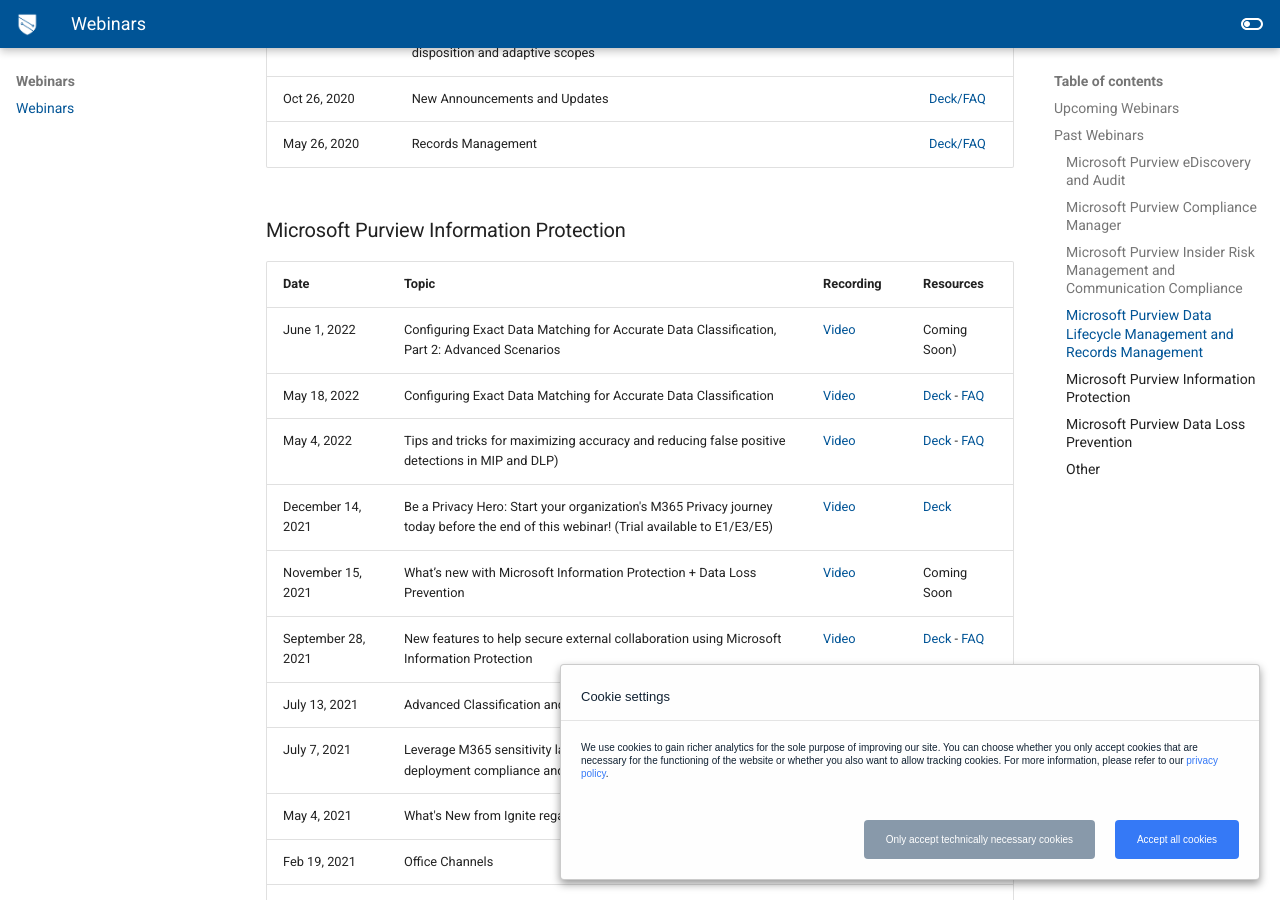
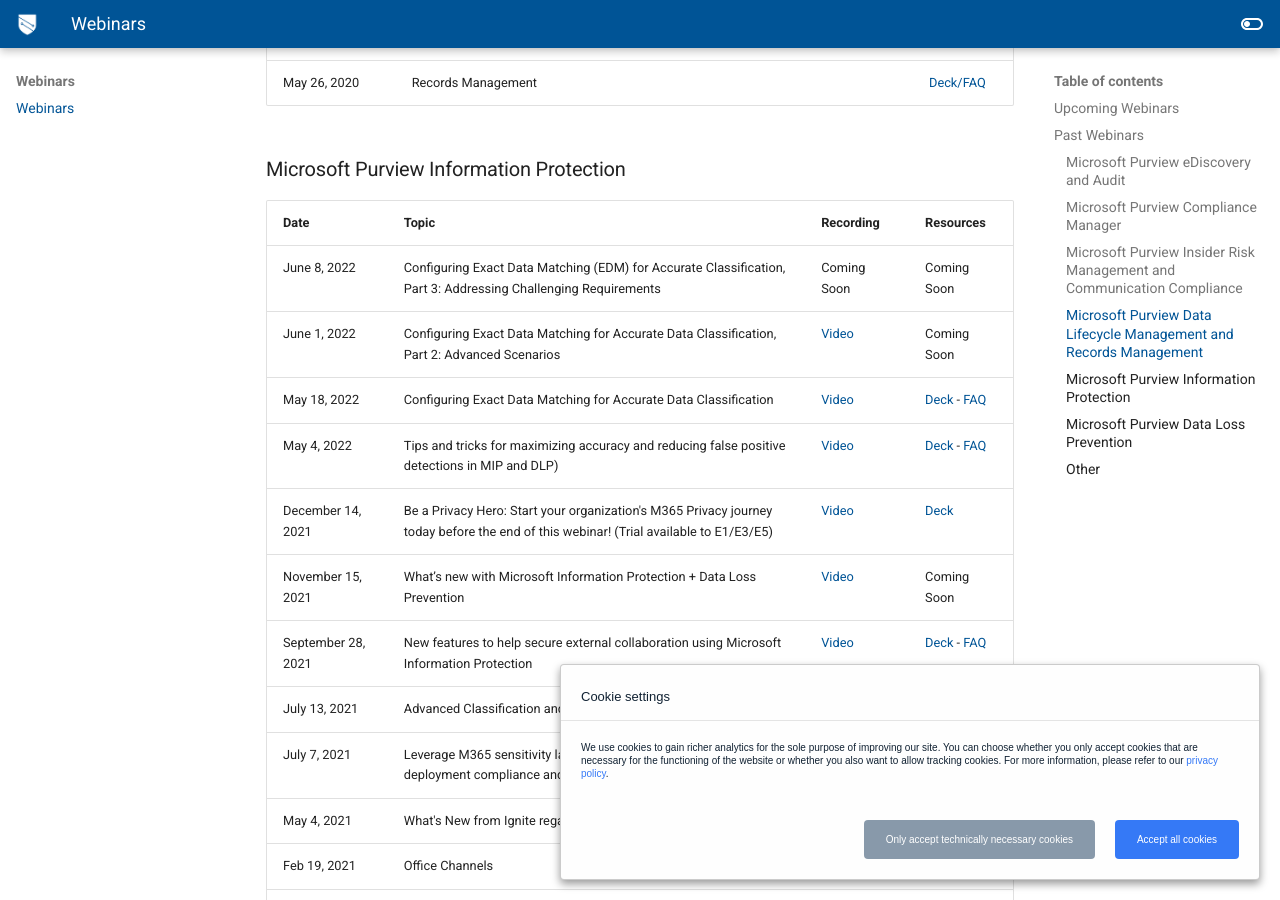
Before and after one commit to microsoft/ComplianceCxE, an MkDocs documentation site: the page built from docs/webinars.md, in a window 1280 px wide and 900 px high, scrolled down 2210 px. Built offline with MkDocs 1.6.1 and Material for MkDocs 9.7.7, drawn with Linux system fonts in a browser that asks for light colours; comment, search, counter and statistics services are not loaded; some of the changed text lies outside the part shown.

Commit message:
Update webinars.md

```diff
--- a/docs/webinars.md
+++ b/docs/webinars.md
@@ -58,7 +57,8 @@
 
 |Date|Topic|Recording|Resources|
 |---|---|---|---|
-|June 1, 2022| Configuring Exact Data Matching for Accurate Data Classification, Part 2: Advanced Scenarios | [Video](https://www.microsoft.com/en-us/videoplayer/embed/RE4Yebs)|Coming Soon)|
+|June 8, 2022| Configuring Exact Data Matching (EDM) for Accurate Classification, Part 3: Addressing Challenging Requirements | Coming Soon |Coming Soon|
+|June 1, 2022| Configuring Exact Data Matching for Accurate Data Classification, Part 2: Advanced Scenarios | [Video](https://www.microsoft.com/en-us/videoplayer/embed/RE4Yebs)|Coming Soon|
 |May 18, 2022| Configuring Exact Data Matching for Accurate Data Classification | [Video](https://mipc.eventbuilder.com/event/61024)|[Deck](../resources/files/Configuring EDM for accurate classification.pdf) - [FAQ](../resources/files/Webinar FAQ - Configuring EDM for accurate data classification.docx)|
 |May 4, 2022| Tips and tricks for maximizing accuracy and reducing false positive detections in MIP and DLP)| [Video](https://www.microsoft.com/en-us/videoplayer/embed/RE4XUcD) | [Deck](../resources/files/Deck - Tips and tricks for reducing FPs.pdf) - [FAQ](../resources/files/Webinar FAQ - Tips and tricks for maximizing accuracy and reducing false positive detections in MIP and DLP.docx)|
 |December 14, 2021| Be a Privacy Hero: Start your organization's M365 Privacy journey today before the end of this webinar! (Trial available to E1/E3/E5)| [Video](https://mipc.eventbuilder.com/event/54251) | [Deck](../resources/files/MS Privacy webinar.pdf)  |
```
Also changed, not shown: other parts of docs/webinars.md (+0 -1 lines).
